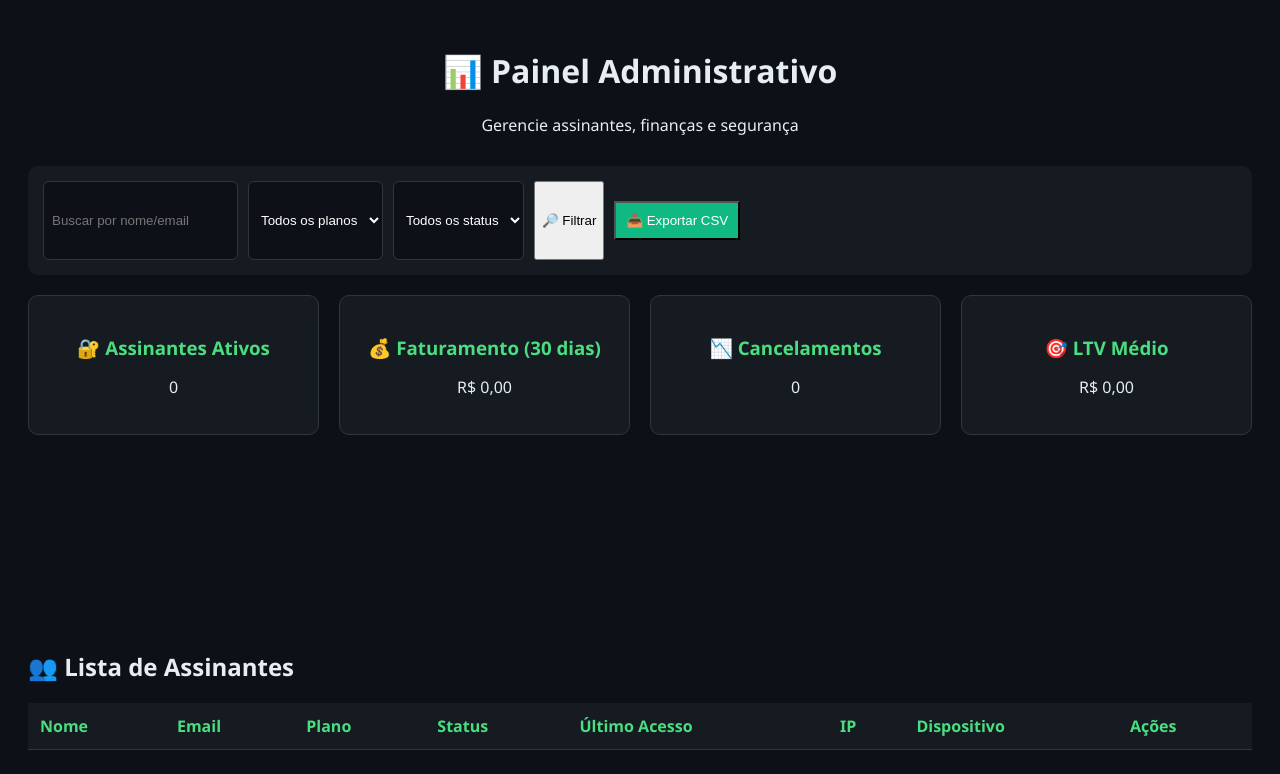
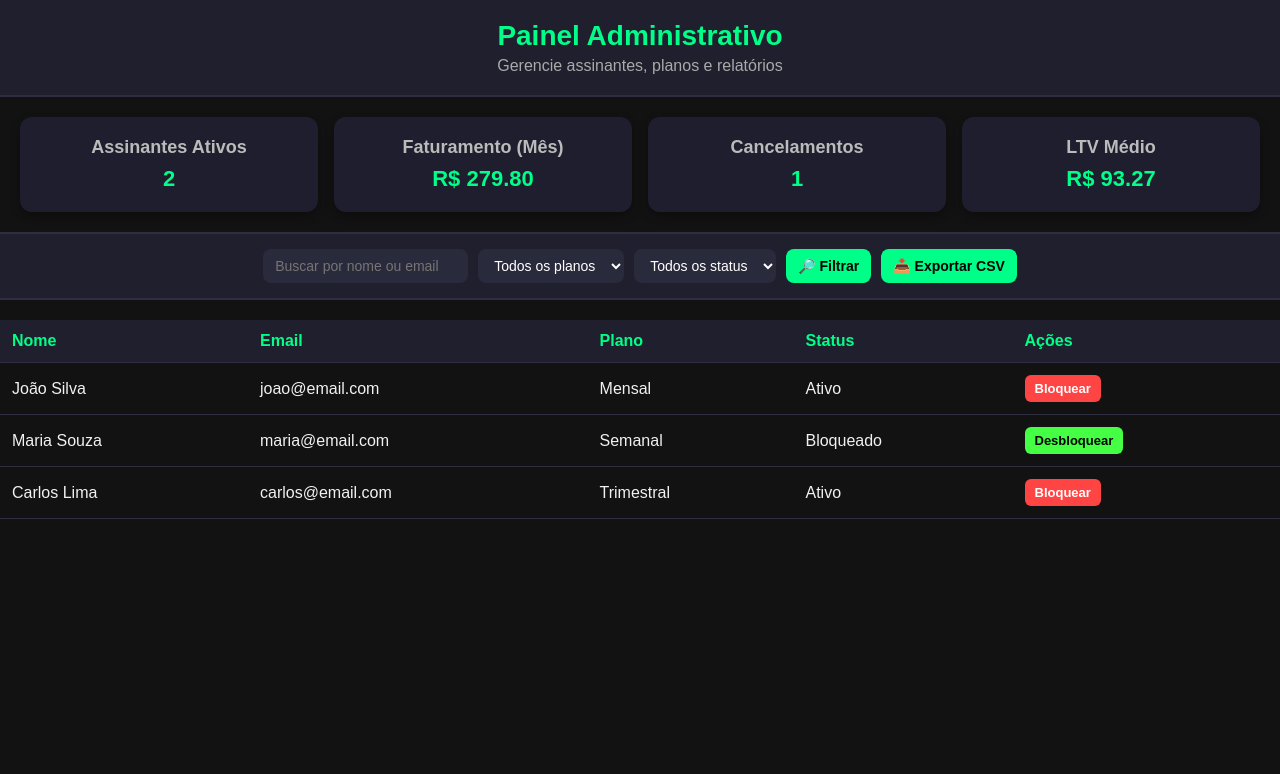
Before and after one commit to Maycon9245/surebet-pro-site, a plain HTML site: page admin.html in a window 1280 px wide. Drawn offline with nearby package versions, Linux system fonts and the light colour scheme.

Commit message:
Update admin.html

```diff
--- a/admin.html
+++ b/admin.html
@@ -1,222 +1,200 @@
-<!-- admin.html -->
 <!DOCTYPE html>
 <html lang="pt-BR">
 <head>
-  <meta charset="UTF-8" />
-  <title>📊 Painel Admin - Surebet PRO</title>
-  <script src="https://cdn.jsdelivr.net/npm/chart.js"></script>
+  <meta charset="UTF-8">
+  <meta name="viewport" content="width=device-width, initial-scale=1.0">
+  <title>Painel Administrativo</title>
   <style>
-    :root {
-      --bg: #0d1117;
-      --card: #161b22;
-      --text: #e6edf3;
-      --accent: #4ade80;
-      --border: #30363d;
+    body {
+      margin: 0;
+      font-family: Arial, sans-serif;
+      background: #121212;
+      color: #f1f1f1;
     }
-    body {
-      background: var(--bg);
-      color: var(--text);
-      font-family: 'Segoe UI', sans-serif;
+    header {
+      background: #1f1f2e;
+      padding: 20px;
+      text-align: center;
+      border-bottom: 2px solid #2e2e40;
+    }
+    header h1 {
+      margin: 0;
+      font-size: 28px;
+      color: #00ff88;
+    }
+    header p {
+      margin: 5px 0 0;
+      color: #aaa;
+    }
+
+    /* Cards indicadores */
+    .cards-grid {
+      display: grid;
+      grid-template-columns: repeat(auto-fit, minmax(200px, 1fr));
+      gap: 16px;
       padding: 20px;
     }
-    .header {
+    .card {
+      background: #1e1e2f;
+      padding: 20px;
+      border-radius: 12px;
       text-align: center;
-      margin-bottom: 30px;
+      box-shadow: 0 4px 10px rgba(0,0,0,0.3);
     }
-    .stats {
-      display: grid;
-      grid-template-columns: repeat(4, 1fr);
-      gap: 20px;
-      margin-bottom: 30px;
+    .card h3 {
+      margin: 0;
+      font-size: 18px;
+      color: #bbb;
     }
-    .stat-card {
-      background: var(--card);
-      padding: 20px;
-      border-radius: 10px;
-      text-align: center;
-      border: 1px solid var(--border);
+    .card p {
+      margin: 8px 0 0;
+      font-size: 22px;
+      font-weight: bold;
+      color: #00ff88;
     }
-    .stat-card h3 {
-      color: var(--accent);
-      margin-bottom: 10px;
-    }
+
+    /* Filtros */
     .filters {
+      background: #1f1f2e;
+      padding: 15px;
       display: flex;
       flex-wrap: wrap;
       gap: 10px;
-      margin-bottom: 20px;
-      padding: 15px;
-      background: var(--card);
-      border-radius: 10px;
+      justify-content: center;
+      border-top: 2px solid #2e2e40;
+      border-bottom: 2px solid #2e2e40;
+    }
+    .filters input, .filters select, .filters button {
+      padding: 8px 12px;
+      border: none;
+      border-radius: 8px;
+      font-size: 14px;
     }
     .filters input, .filters select {
-      padding: 8px;
-      border: 1px solid var(--border);
-      background: #0d1117;
-      color: white;
-      border-radius: 6px;
+      background: #2a2a3d;
+      color: #fff;
     }
+    .filters button {
+      background: #00ff88;
+      color: #000;
+      cursor: pointer;
+      font-weight: bold;
+    }
+    .filters button:hover {
+      background: #00cc6d;
+    }
+
+    /* Tabela */
     table {
       width: 100%;
       border-collapse: collapse;
-      margin-top: 20px;
+      margin: 20px 0;
     }
-    th, td {
+    table thead {
+      background: #1f1f2e;
+    }
+    table th, table td {
       padding: 12px;
       text-align: left;
-      border-bottom: 1px solid var(--border);
+      border-bottom: 1px solid #2e2e40;
     }
-    th {
-      background: var(--card);
-      color: var(--accent);
+    table th {
+      color: #00ff88;
     }
-    .btn {
-      padding: 6px 12px;
+    table td button {
+      padding: 6px 10px;
       border: none;
       border-radius: 6px;
       cursor: pointer;
-      font-size: 14px;
+      font-size: 13px;
+      font-weight: bold;
     }
-    .block { background: #ef4444; color: white; }
-    .unblock { background: var(--accent); color: black; }
-    .logout { background: #f97316; color: white; }
-    .notify { background: #3b82f6; color: white; }
-    .export { background: #10b981; color: white; padding: 10px; margin: 20px 0; }
+    .btn-block {
+      background: #ff4444;
+      color: #fff;
+    }
+    .btn-unblock {
+      background: #44ff44;
+      color: #000;
+    }
   </style>
 </head>
 <body>
-  <div class="header">
-    <h1>📊 Painel Administrativo</h1>
-    <p>Gerencie assinantes, finanças e segurança</p>
+  <header>
+    <h1>Painel Administrativo</h1>
+    <p>Gerencie assinantes, planos e relatórios</p>
+  </header>
+
+  <!-- Indicadores -->
+  <div class="cards-grid">
+    <div class="card">
+      <h3>Assinantes Ativos</h3>
+      <p id="ativos">0</p>
+    </div>
+    <div class="card">
+      <h3>Faturamento (Mês)</h3>
+      <p id="faturamento">R$ 0</p>
+    </div>
+    <div class="card">
+      <h3>Cancelamentos</h3>
+      <p id="cancelamentos">0</p>
+    </div>
+    <div class="card">
+      <h3>LTV Médio</h3>
+      <p id="ltv">R$ 0</p>
+    </div>
   </div>
 
-  <!-- FILTROS -->
+  <!-- Filtros -->
   <div class="filters">
-    <input type="text" id="filterSearch" placeholder="Buscar por nome/email" />
-    <select id="filterPlano">
+    <input type="text" id="buscar" placeholder="Buscar por nome ou email" aria-label="Buscar usuário">
+    <select id="filtroPlano">
       <option value="">Todos os planos</option>
       <option value="Semanal">Semanal</option>
       <option value="Mensal">Mensal</option>
       <option value="Trimestral">Trimestral</option>
     </select>
-    <select id="filterStatus">
+    <select id="filtroStatus">
       <option value="">Todos os status</option>
       <option value="Ativo">Ativo</option>
       <option value="Bloqueado">Bloqueado</option>
     </select>
-    <button onclick="filtrarAssinantes()">🔎 Filtrar</button>
-    <button onclick="exportarCSV()" class="export">📥 Exportar CSV</button>
+    <button onclick="filtrar()">🔎 Filtrar</button>
+    <button onclick="exportarCSV()">📥 Exportar CSV</button>
   </div>
 
-  <!-- ESTATÍSTICAS -->
-  <div class="stats">
-    <div class="stat-card">
-      <h3>🔐 Assinantes Ativos</h3>
-      <p id="totalAtivos">0</p>
-    </div>
-    <div class="stat-card">
-      <h3>💰 Faturamento (30 dias)</h3>
-      <p id="entradas">R$ 0,00</p>
-    </div>
-    <div class="stat-card">
-      <h3>📉 Cancelamentos</h3>
-      <p id="cancelamentos">0</p>
-    </div>
-    <div class="stat-card">
-      <h3>🎯 LTV Médio</h3>
-      <p id="ltvMedio">R$ 0,00</p>
-    </div>
-  </div>
-
-  <!-- GRÁFICO -->
-  <div style="max-width: 800px; margin: 30px auto;">
-    <canvas id="graficoAssinantes"></canvas>
-  </div>
-
-  <!-- TABELA -->
-  <h2>👥 Lista de Assinantes</h2>
-  <table id="tabelaAssinantes">
+  <!-- Tabela -->
+  <table>
     <thead>
       <tr>
         <th>Nome</th>
         <th>Email</th>
         <th>Plano</th>
         <th>Status</th>
-        <th>Último Acesso</th>
-        <th>IP</th>
-        <th>Dispositivo</th>
         <th>Ações</th>
       </tr>
     </thead>
-    <tbody></tbody>
+    <tbody id="tabela">
+      <!-- Preenchido via JS -->
+    </tbody>
   </table>
 
   <script>
-    // Dados iniciais
-    let assinantes = JSON.parse(localStorage.getItem("assinantes") || "[]");
-    let logs = JSON.parse(localStorage.getItem("adminLogs") || "[]");
+    // Dados dos assinantes
+    let assinantes = JSON.parse(localStorage.getItem("assinantes")) || [
+      { name: "João Silva", email: "joao@email.com", plan: "Mensal", active: true },
+      { name: "Maria Souza", email: "maria@email.com", plan: "Semanal", active: false },
+      { name: "Carlos Lima", email: "carlos@email.com", plan: "Trimestral", active: true }
+    ];
 
-    // Dados de exemplo (remova depois)
-    if (assinantes.length === 0) {
-      assinantes = [
-        {
-          name: "João Silva",
-          email: "joao@email.com",
-          plan: "Mensal",
-          active: true,
-          joined: "2025-04-01T10:00:00Z",
-          lastLogin: "2025-04-25T14:30:00Z",
-          ip: "189.6.20.123",
-          device: "Chrome/Windows",
-          renewals: 3,
-          ltv: 239.70
-        },
-        {
-          name: "Maria Oliveira",
-          email: "maria@email.com",
-          plan: "Semanal",
-          active: true,
-          joined: "2025-04-02T14:30:00Z",
-          lastLogin: "2025-04-25T12:15:00Z",
-          ip: "177.8.100.45",
-          device: "Safari/iOS",
-          renewals: 5,
-          ltv: 149.50
-        },
-        {
-          name: "Carlos Souza",
-          email: "carlos@email.com",
-          plan: "Trimestral",
-          active: false,
-          joined: "2025-03-15T09:15:00Z",
-          lastLogin: "2025-03-20T11:20:00Z",
-          ip: "201.10.30.77",
-          device: "Edge/Windows",
-          renewals: 1,
-          ltv: 199.90
-        }
-      ];
+    // Salva no localStorage
+    function salvar() {
       localStorage.setItem("assinantes", JSON.stringify(assinantes));
     }
 
-    // Funções
-    function salvar() {
-      localStorage.setItem("assinantes", JSON.stringify(assinantes));
-      localStorage.setItem("adminLogs", JSON.stringify(logs));
-    }
-
-    function registrarLog(acao, alvo) {
-      logs.push({
-         new Date().toISOString(),
-        admin: "admin",
-        acao,
-        alvo
-      });
-      salvar();
-    }
-
-    function renderizarTabela(dados = assinantes) {
-      const tbody = document.querySelector("#tabelaAssinantes tbody");
+    // Renderiza a tabela
+    function renderizar(dados = assinantes) {
+      const tbody = document.getElementById("tabela");
       tbody.innerHTML = "";
 
       dados.forEach(user => {
@@ -226,29 +204,34 @@
           <td>${user.email}</td>
           <td>${user.plan}</td>
           <td>${user.active ? "Ativo" : "Bloqueado"}</td>
-          <td>${user.lastLogin ? new Date(user.lastLogin).toLocaleString() : "-"}</td>
-          <td>${user.ip || "-"}</td>
-          <td>${user.device || "-"}</td>
           <td>
-            <button class="btn ${user.active ? 'block' : 'unblock'}"
+            <button class="btn-${user.active ? 'block' : 'unblock'}"
                     onclick="toggleStatus('${user.email}')">
               ${user.active ? 'Bloquear' : 'Desbloquear'}
             </button>
-            <button class="btn logout" onclick="forcarLogout('${user.email}')">Sair</button>
-            <button class="btn notify" onclick="enviarNotificacao('${user.email}')">📩</button>
           </td>
         `;
         tbody.appendChild(tr);
       });
 
       atualizarEstatisticas();
-      criarGrafico();
     }
 
-    function filtrarAssinantes() {
-      const busca = document.getElementById("filterSearch").value.toLowerCase();
-      const plano = document.getElementById("filterPlano").value;
-      const status = document.getElementById("filterStatus").value;
+    // Alterna status
+    function toggleStatus(email) {
+      const user = assinantes.find(u => u.email === email);
+      if (user) {
+        user.active = !user.active;
+        salvar();
+        filtrar();
+      }
+    }
+
+    // Filtra os assinantes
+    function filtrar() {
+      const busca = document.getElementById("buscar").value.toLowerCase();
+      const plano = document.getElementById("filtroPlano").value;
+      const status = document.getElementById("filtroStatus").value;
 
       const filtrados = assinantes.filter(u => {
         const matchBusca = !busca || u.name.toLowerCase().includes(busca) || u.email.toLowerCase().includes(busca);
@@ -257,52 +240,14 @@
         return matchBusca && matchPlano && matchStatus;
       });
 
-      renderizarTabela(filtrados);
+      renderizar(filtrados);
     }
 
-    function toggleStatus(email) {
-      const user = assinantes.find(u => u.email === email);
-      if (user) {
-        const novoStatus = !user.active;
-        user.active = novoStatus;
-        registrarLog(novoStatus ? "desbloqueou" : "bloqueou", email);
-        salvar();
-        filtrarAssinantes();
-        alert(`Usuário ${email} ${novoStatus ? 'desbloqueado' : 'bloqueado'}!`);
-      }
-    }
-
-    function forcarLogout(email) {
-      const user = assinantes.find(u => u.email === email);
-      if (user) {
-        user.activeSession = false;
-        registrarLog("forçou logout", email);
-        salvar();
-        alert(`Sessão de ${email} encerrada!`);
-      }
-    }
-
-    function enviarNotificacao(email) {
-      const msg = prompt("Digite a mensagem para " + email);
-      if (msg) {
-        registrarLog("enviou notificação", `${email}: ${msg}`);
-        alert(`Notificação enviada para ${email}`);
-      }
-    }
-
+    // Exportar para CSV
     function exportarCSV() {
-      let csv = [["Nome","Email","Plano","Status","Último Acesso","IP","Renovações","LTV"]];
+      let csv = [["Nome","Email","Plano","Status"]];
       assinantes.forEach(u => {
-        csv.push([
-          u.name,
-          u.email,
-          u.plan,
-          u.active ? "Ativo" : "Bloqueado",
-          u.lastLogin ? new Date(u.lastLogin).toLocaleString() : "",
-          u.ip || "",
-          u.renewals || 0,
-          u.ltv?.toFixed(2) || "0"
-        ]);
+        csv.push([u.name, u.email, u.plan, u.active ? "Ativo" : "Bloqueado"]);
       });
 
       const blob = new Blob([csv.map(r => r.join(",")).join("\n")], { type: "text/csv" });
@@ -313,40 +258,23 @@
       a.click();
     }
 
+    // Atualiza estatísticas
     function atualizarEstatisticas() {
       const ativos = assinantes.filter(u => u.active).length;
       const inativos = assinantes.filter(u => !u.active).length;
       const faturamento = assinantes
         .filter(u => u.active)
         .reduce((sum, u) => sum + (u.plan === "Semanal" ? 29.90 : u.plan === "Mensal" ? 79.90 : 199.90), 0);
-      const ltvTotal = assinantes.reduce((sum, u) => sum + (u.ltv || 0), 0);
-      const ltvMedio = assinantes.length > 0 ? ltvTotal / assinantes.length : 0;
+      const ltvMedio = assinantes.length > 0 ? faturamento / assinantes.length : 0;
 
-      document.getElementById("totalAtivos").textContent = ativos;
+      document.getElementById("ativos").textContent = ativos;
       document.getElementById("cancelamentos").textContent = inativos;
-      document.getElementById("entradas").textContent = `R$ ${faturamento.toFixed(2)}`;
-      document.getElementById("ltvMedio").textContent = `R$ ${ltvMedio.toFixed(2)}`;
-    }
-
-    function criarGrafico() {
-      const ctx = document.getElementById('graficoAssinantes').getContext('2d');
-      new Chart(ctx, {
-        type: 'line',
-         {
-          labels: ['Jan', 'Fev', 'Mar', 'Abr', 'Mai', 'Jun'],
-          datasets: [{
-            label: 'Assinantes Ativos',
-             [30, 45, 60, 75, 90, 127],
-            borderColor: '#4ade80',
-            tension: 0.3
-          }]
-        },
-        options: { responsive: true }
-      });
+      document.getElementById("faturamento").textContent = `R$ ${faturamento.toFixed(2)}`;
+      document.getElementById("ltv").textContent = `R$ ${ltvMedio.toFixed(2)}`;
     }
 
     // Inicializa
-    renderizarTabela();
+    renderizar();
   </script>
 </body>
 </html>
```
